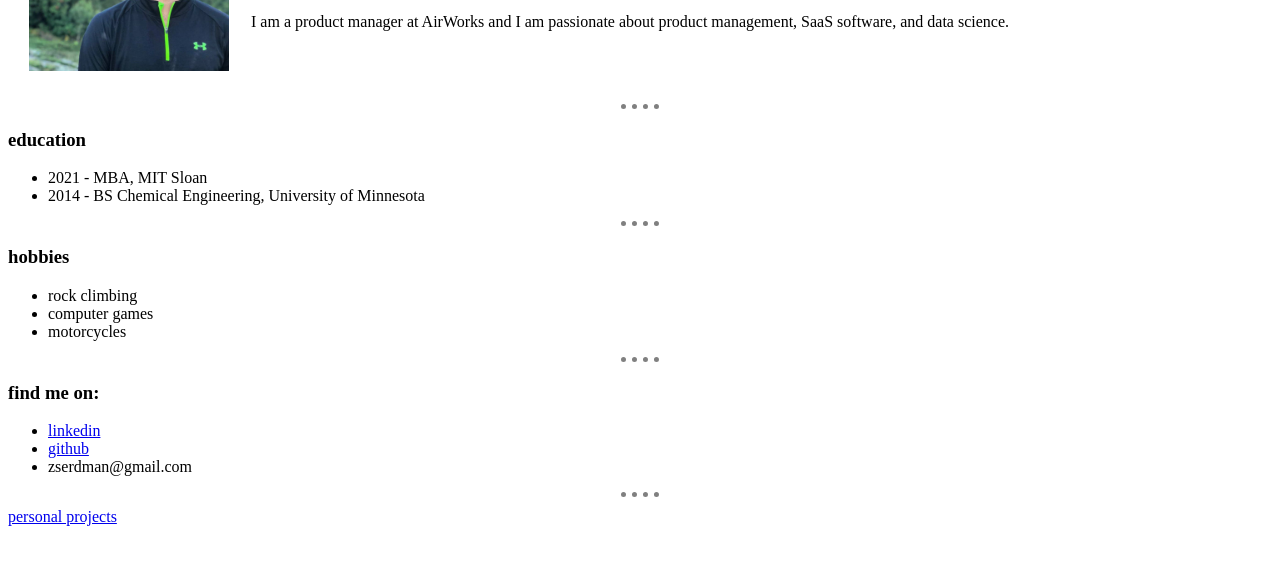
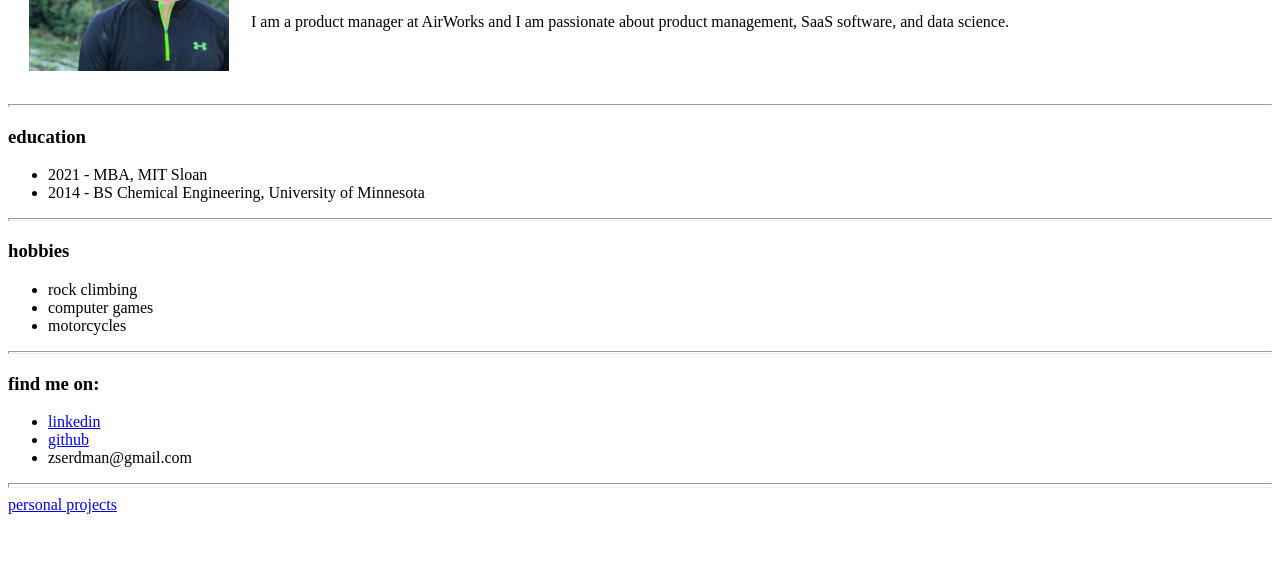
Before and after one commit to ZErdman/personal_webpage, a plain HTML site: page index.html in a window 1280 px wide. Shown: the part 158-722 px from the top of the page. Drawn offline with Linux system fonts and the light colour scheme.

Commit message:
removed dumb css stlying

```diff
--- a/css/styles.css
+++ b/css/styles.css
@@ -1,7 +1,4 @@
 
   hr {
-    border-style: dotted none none none;
-    border-width: 5px;
-    width: 3%;
     color: grey;
   }
```
